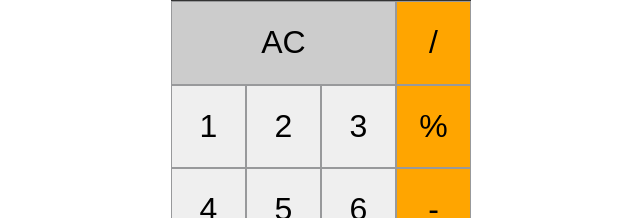
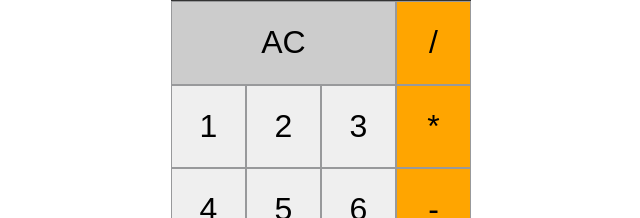
Before and after one commit to next-step/react-calculator, a React (Vite) app in the folder react-calculator/: page / in a window 1280 px wide. Shown: the part 264-482 px from the top of the page, without its empty margins (319-959 px from the left). Built offline with nearby package versions, Linux system fonts and the light colour scheme.

Commit message:
Change % > *

```diff
--- a/react-calculator/src/App.tsx
+++ b/react-calculator/src/App.tsx
@@ -5,16 +5,22 @@ import Button from "./Components/Button";
 function App() {
   const [display, setDisplay] = useState<string>("");
   const numbers = [1, 2, 3, 4, 5, 6, 7, 8, 9, 0];
-  const operators = ["/", "%", "-", "+", "="];
+  const operators = ["/", "*", "-", "+", "="];
 
   const clickHandler = (e: React.MouseEvent<HTMLButtonElement, MouseEvent>) => {
     const value = e.currentTarget.value.toString();
 
-    if (!operators.includes(value)) {
+    if (!operators.includes(value) && value !== "AC") {
       console.log(value);
-      setDisplay((currentFormula) => `${currentFormula}${value}`);
+      setDisplay((currentFormula) => {
+        if (currentFormula[0] === "0") return `${value}`;
+        else {
+          return `${currentFormula}${value}`;
+        }
+      });
     } else {
       if (value === "=") {
+        // const result = Math.floor(eval(display)).toFixed(3);
         setDisplay(eval(display));
       } else if (value === "AC") {
         setDisplay("0");
```
